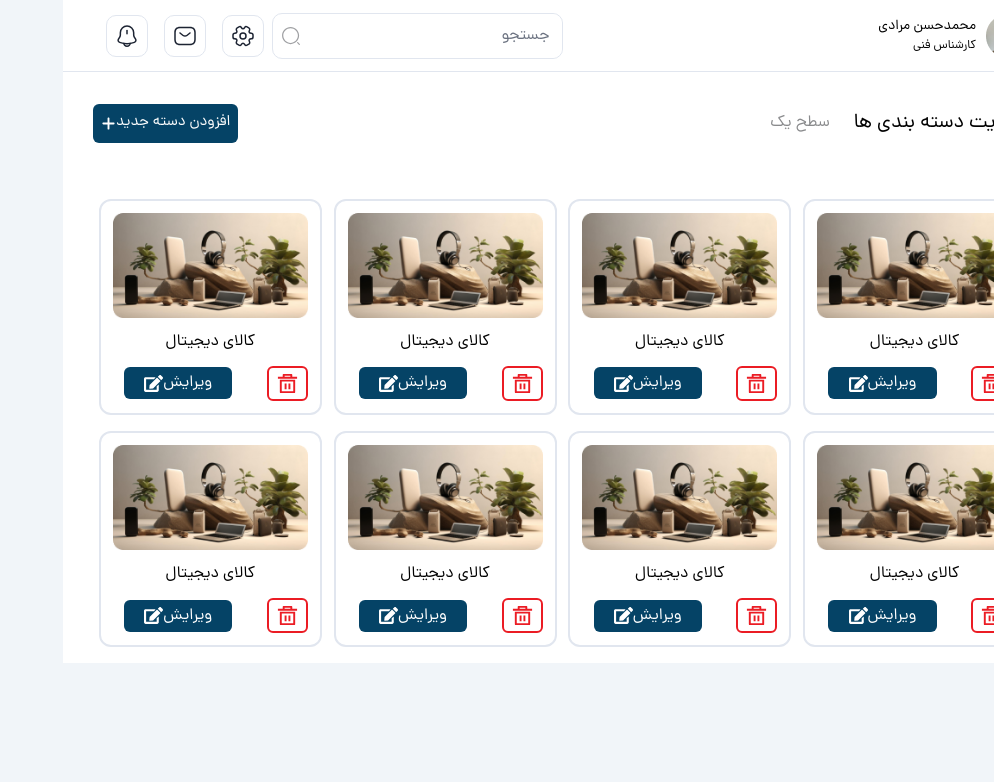
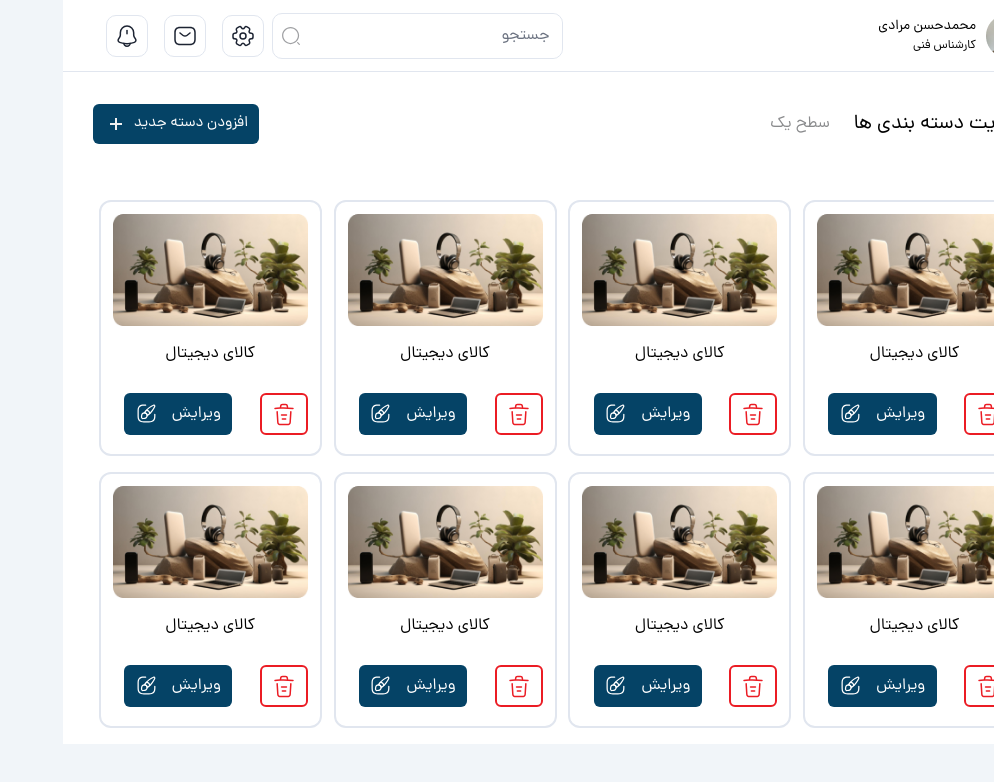
Before and after one commit to Spark-Code-Team/epaal-frontend, a Next.js app in the folder epaal/: page /admin/categories/level-one in a window 1280 px wide. Shown: the top 782 px of the page, without its empty margins (286-1280 px from the left). Built offline with nearby package versions, Linux system fonts and the light colour scheme.

Commit message:
edit category

```diff
--- /dev/null
+++ b/epaal/public/icons/DeleteAdmin.js
@@ -0,0 +1,25 @@
+const DeleteAdmin = () => {
+
+    return (
+
+        <>
+
+
+            <svg xmlns="http://www.w3.org/2000/svg" width="24" height="25" viewBox="0 0 24 25" fill="none">
+                <path d="M21 7.22998C20.98 7.22998 20.95 7.22998 20.92 7.22998C15.63 6.69998 10.35 6.49998 5.12004 7.02998L3.08004 7.22998C2.66004 7.26998 2.29004 6.96998 2.25004 6.54998C2.21004 6.12998 2.51004 5.76998 2.92004 5.72998L4.96004 5.52998C10.28 4.98998 15.67 5.19998 21.07 5.72998C21.48 5.76998 21.78 6.13998 21.74 6.54998C21.71 6.93998 21.38 7.22998 21 7.22998Z" fill="#EB1C24" />
+                <path d="M8.50001 6.22C8.46001 6.22 8.42001 6.22 8.37001 6.21C7.97001 6.14 7.69001 5.75 7.76001 5.35L7.98001 4.04C8.14001 3.08 8.36001 1.75 10.69 1.75H13.31C15.65 1.75 15.87 3.13 16.02 4.05L16.24 5.35C16.31 5.76 16.03 6.15 15.63 6.21C15.22 6.28 14.83 6 14.77 5.6L14.55 4.3C14.41 3.43 14.38 3.26 13.32 3.26H10.7C9.64001 3.26 9.62001 3.4 9.47001 4.29L9.24001 5.59C9.18001 5.96 8.86001 6.22 8.50001 6.22Z" fill="#EB1C24" />
+                <path d="M15.21 23.2501H8.79002C5.30002 23.2501 5.16002 21.3201 5.05002 19.7601L4.40002 9.69007C4.37002 9.28007 4.69002 8.92008 5.10002 8.89008C5.52002 8.87008 5.87002 9.18008 5.90002 9.59008L6.55002 19.6601C6.66002 21.1801 6.70002 21.7501 8.79002 21.7501H15.21C17.31 21.7501 17.35 21.1801 17.45 19.6601L18.1 9.59008C18.13 9.18008 18.49 8.87008 18.9 8.89008C19.31 8.92008 19.63 9.27007 19.6 9.69007L18.95 19.7601C18.84 21.3201 18.7 23.2501 15.21 23.2501Z" fill="#EB1C24" />
+                <path d="M13.6601 17.75H10.3301C9.92008 17.75 9.58008 17.41 9.58008 17C9.58008 16.59 9.92008 16.25 10.3301 16.25H13.6601C14.0701 16.25 14.4101 16.59 14.4101 17C14.4101 17.41 14.0701 17.75 13.6601 17.75Z" fill="#EB1C24" />
+                <path d="M14.5 13.75H9.5C9.09 13.75 8.75 13.41 8.75 13C8.75 12.59 9.09 12.25 9.5 12.25H14.5C14.91 12.25 15.25 12.59 15.25 13C15.25 13.41 14.91 13.75 14.5 13.75Z" fill="#EB1C24" />
+            </svg>
+
+
+        </>
+
+    )
+
+}
+
+
+
+export default DeleteAdmin;
--- /dev/null
+++ b/epaal/public/icons/EditAdmin.js
@@ -0,0 +1,25 @@
+const EditAdmin = () => {
+
+
+    return (
+
+        <>
+
+
+            <svg xmlns="http://www.w3.org/2000/svg" width="21" height="21" viewBox="0 0 21 21" fill="none">
+                <path d="M12.9751 19.4582H7.97506C3.45006 19.4582 1.51672 17.5248 1.51672 12.9998V7.99984C1.51672 3.47484 3.45006 1.5415 7.97506 1.5415H9.64172C9.98339 1.5415 10.2667 1.82484 10.2667 2.1665C10.2667 2.50817 9.98339 2.7915 9.64172 2.7915H7.97506C4.13339 2.7915 2.76672 4.15817 2.76672 7.99984V12.9998C2.76672 16.8415 4.13339 18.2082 7.97506 18.2082H12.9751C16.8167 18.2082 18.1834 16.8415 18.1834 12.9998V11.3332C18.1834 10.9915 18.4667 10.7082 18.8084 10.7082C19.1501 10.7082 19.4334 10.9915 19.4334 11.3332V12.9998C19.4334 17.5248 17.5084 19.4582 12.9751 19.4582Z" fill="white" />
+                <path d="M11.1499 13.1999C11.0249 13.1999 10.9083 13.1666 10.7999 13.0916C10.6249 12.9749 10.5249 12.7832 10.5249 12.5749C10.5249 12.4832 10.5166 12.3832 10.4999 12.2832C10.4416 11.8416 10.2416 11.4499 9.90828 11.1082C9.56662 10.7666 9.14995 10.5499 8.69162 10.4916C8.62495 10.4832 8.51662 10.4749 8.41662 10.4832C8.20828 10.4999 7.99995 10.4082 7.87495 10.2416C7.74995 10.0749 7.71662 9.84991 7.78328 9.64991C7.88328 9.36657 8.04162 9.09991 8.22495 8.89157L9.24995 7.60824C11.0333 5.38324 14.6249 2.71657 17.2749 1.65824C17.8833 1.42491 18.5249 1.55824 18.9666 1.99991C19.4249 2.45824 19.5583 3.10824 19.3166 3.69991C18.2583 6.34157 15.5916 9.94157 13.3749 11.7166L12.0666 12.7666C11.8083 12.9499 11.5999 13.0749 11.3833 13.1582C11.3083 13.1832 11.2249 13.1999 11.1499 13.1999ZM9.43328 9.39157C9.94162 9.55824 10.3999 9.84157 10.7916 10.2249C11.1749 10.6082 11.4499 11.0499 11.6083 11.5249L12.5916 10.7332C14.6666 9.06657 17.1666 5.69991 18.1583 3.22491C18.2249 3.06657 18.1499 2.94991 18.0833 2.87491C18.0416 2.83324 17.9249 2.74157 17.7333 2.81657C15.2666 3.80824 11.8999 6.30824 10.2333 8.38324L9.43328 9.39157Z" fill="white" />
+                <path d="M6.91662 16.125C6.38329 16.125 5.87495 15.9167 5.49162 15.5334C5.04995 15.0917 4.83329 14.4834 4.90829 13.8584L5.08329 12.225C5.26662 10.5334 6.64162 9.28337 8.36662 9.25003C8.49995 9.2417 8.66662 9.25003 8.82495 9.25837C9.58329 9.35837 10.2583 9.6917 10.7916 10.2334C11.325 10.7667 11.65 11.4 11.7416 12.1167C11.7666 12.275 11.775 12.4334 11.775 12.5834C11.775 13.4917 11.425 14.35 10.7833 14.9917C10.2583 15.5167 9.57495 15.8417 8.79995 15.9417L7.14995 16.1167C7.06662 16.125 6.99162 16.125 6.91662 16.125ZM8.49995 10.4917C8.47495 10.4917 8.44162 10.4917 8.41662 10.4917C7.45829 10.5167 6.44995 11.1584 6.32495 12.3584L6.14995 14C6.12495 14.2417 6.20829 14.4834 6.37495 14.65C6.54162 14.8167 6.77495 14.9 7.00829 14.875L8.64995 14.7C9.13329 14.6417 9.56662 14.4334 9.89162 14.1084C10.2916 13.7 10.5166 13.1667 10.5166 12.5834C10.5166 12.4917 10.5083 12.3917 10.4916 12.2917C10.4333 11.85 10.2333 11.4584 9.89995 11.1167C9.55829 10.775 9.14162 10.5584 8.68329 10.5C8.64162 10.4917 8.57495 10.4917 8.49995 10.4917Z" fill="white" />
+                <path d="M13.6834 11.1085C13.3417 11.1085 13.0584 10.8252 13.0584 10.4835C13.0584 9.09186 11.925 7.95019 10.525 7.95019C10.1834 7.95019 9.90002 7.66686 9.90002 7.32519C9.90002 6.98353 10.1834 6.7002 10.525 6.7002C12.6084 6.7002 14.3084 8.39186 14.3084 10.4835C14.3084 10.8252 14.0334 11.1085 13.6834 11.1085Z" fill="white" />
+            </svg>
+
+
+        </>
+
+    )
+
+
+}
+
+
+export default EditAdmin;
--- /dev/null
+++ b/epaal/public/icons/PlusAdmin.js
@@ -0,0 +1,18 @@
+const PlusAdmin = () => {
+
+    return (
+
+        <>
+
+            <svg xmlns="http://www.w3.org/2000/svg" width="24" height="24" viewBox="0 0 24 24" fill="none">
+                <path d="M18 11H13V6H11V11H6V13H11V18H13V13H18V11Z" fill="#F0F0F1" />
+            </svg>
+
+        </>
+
+    )
+
+}
+
+
+export default PlusAdmin;
--- a/epaal/src/components/elements/CardAdmin.js
+++ b/epaal/src/components/elements/CardAdmin.js
@@ -5,7 +5,10 @@ import Image from "next/image";
 import Link from "next/link";
 import { useState } from "react";
 import { FaEdit } from "react-icons/fa";
-import { RiDeleteBin5Line } from "react-icons/ri";
+import DeleteAdmin from "../../../public/icons/DeleteAdmin";
+import EditAdmin from "../../../public/icons/EditAdmin";
+// import { RiDeleteBin5Line } from "react-icons/ri";
+// import DeleteIcon from "../../../public/icons/DeleteIcon";
 
 
 
@@ -14,7 +17,7 @@ export default function CardAdmin() {
     const [openModal, setOpenModal] = useState({
         delete: false,
         edit: false,
-    })
+    });
 
     const handelModal = (name) => {
         if(openModal[name]) {
@@ -29,27 +32,27 @@ export default function CardAdmin() {
 
             <div className="w-1/4 mt-4">
 
-                <div className="w-[95%] bg-white border-2 rounded-xl border-[#E1E6EF] m-auto p-3">
+                <div className="w-[95%] h-[256px] bg-white flex flex-wrap justify-around border-2 rounded-xl border-[#E1E6EF] m-auto p-3">
 
                     <Image src="/image/image-admin.png" alt="" width={226} height={122}/>
 
-                    <div className="w-full text-center mt-3">کالای دیجیتال</div>
+                    <div className="w-full text-center mt-4">کالای دیجیتال</div>
 
                     <div className="w-full flex justify-between mt-3">
 
-                        <div className="w-[21%] flex justify-center border-2 border-[#EB1C24] p-1 rounded-md"
+                        <div className="w-[48px] h-[42px] flex justify-center mt-2 items-center border-2 border-[#EB1C24] p-1 rounded-md"
                             onClick={() => handelModal("delete")}
                         >
                             <Link href="#">
-                                <RiDeleteBin5Line size={23} color={"#EB1C24"}/>
+                               <DeleteAdmin/>
                             </Link>
                         </div>
 
                         <div className="w-[67%] flex justify-center items-center">
 
                             <div className="w-[83%] flex">
-                                <Link href="#" className="w-full flex justify-center items-center bg-[#054366] p-1 rounded-md text-white">
-                                    ویرایش <FaEdit size={19}/>
+                                <Link href="#" className="w-[160px] h-[42px] flex justify-around items-center bg-[#054366] p-1 rounded-md text-white">
+                                    ویرایش <EditAdmin/>
                                 </Link>
                             </div>
 
--- a/epaal/src/components/elements/LevelCategory.jsx
+++ b/epaal/src/components/elements/LevelCategory.jsx
@@ -1,21 +1,21 @@
 "use client"
 
-import {FaPlus} from "react-icons/fa6";
 import CardAdmin from "./CardAdmin";
 import { Modal } from "flowbite-react";
 import { useRef, useState } from "react";
 import CrossIcon from "../../../public/icons/Admin/CrossIcon";
 import AddPicture from "../../../public/icons/Admin/AddPicture";
 import Image from "next/image";
+import PlusAdmin from "../../../public/icons/PlusAdmin";
 
 const LevelCategory = ()=>{
 
-    const [categoryModal, setCategoryModal] = useState(false)
+    const [categoryModal, setCategoryModal] = useState(false);
     const [addCategory, setAddCategory] = useState({
         name: "",
         image: ""
     })
-    const [img,setImg] = useState("")
+    const [img,setImg] = useState("");
 
     const items = [1 , 2 , 3 , 4 , 5 , 6 , 7 , 8];
 
@@ -51,11 +51,11 @@ const LevelCategory = ()=>{
 
                     <div className="w-1/2 flex justify-end">
 
-                        <button className="bg-[#054366] text-white p-2 flex justify-around items-center rounded-md text-[15px]"
+                        <button className="w-[166px] bg-[#054366] text-white p-2 flex justify-around items-center rounded-md text-[15px]"
                             onClick={() => setCategoryModal(true)}
                         >
                             افزودن دسته جدید
-                            <FaPlus />
+                            <PlusAdmin/>
                         </button>
 
                     </div>
```
